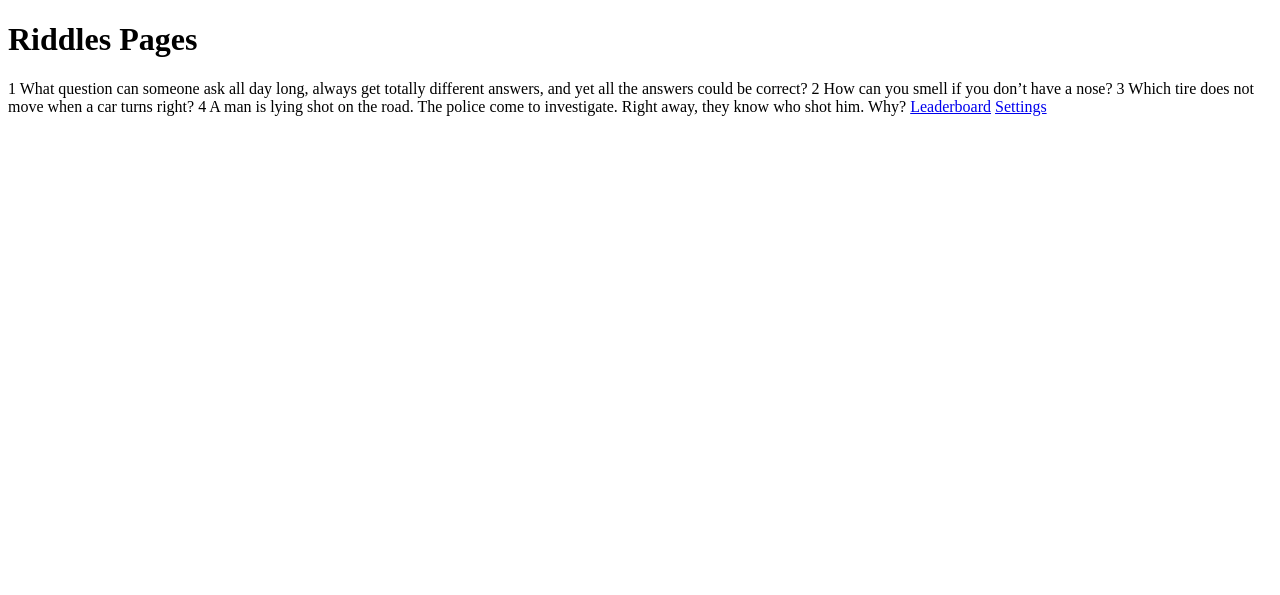
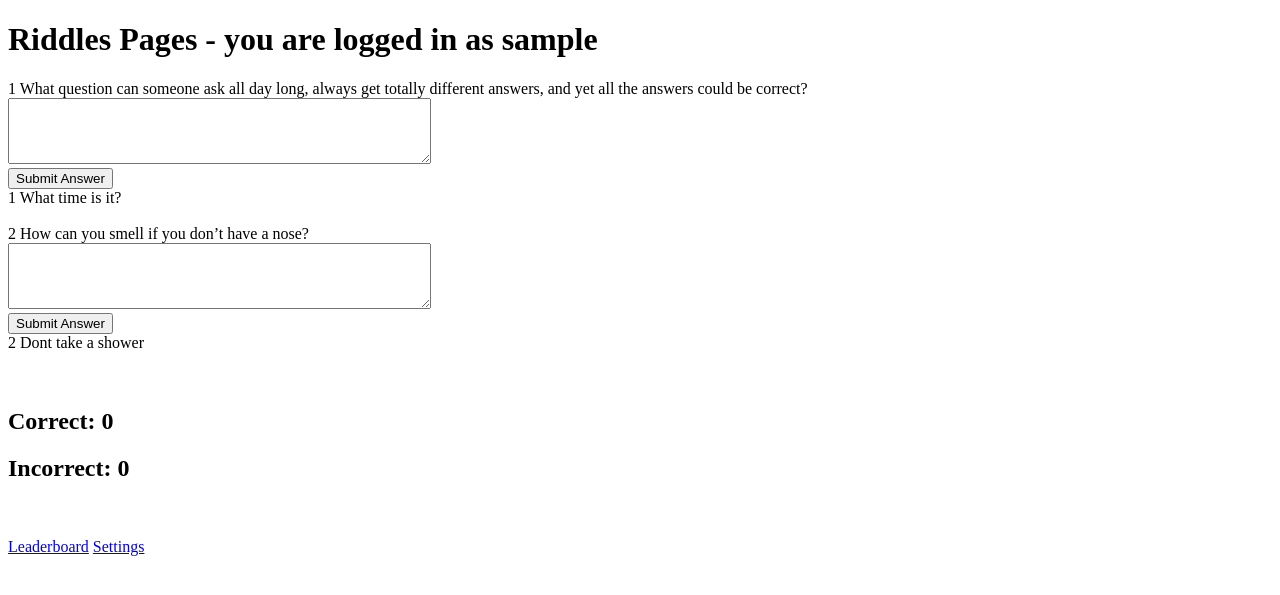
Before and after one commit to Code-Institute-Submissions/milstoneproject3-python, a Flask app: page /riddles in a window 1280 px wide. Shown: the top 595 px of the page. Run offline with Flask 2, Linux system fonts and the light colour scheme; the visitor is signed in with stand-in values (Sample User, id 1).

Commit message:
started getting answering ridders

```diff
--- a/data/riddles.json
+++ b/data/riddles.json
@@ -1,17 +1,7 @@
    [{
-           "riddle": "What question can someone ask all day long, always get totally different answers, and yet all the answers could be correct?",
-           "answer": "What time is it?"
-       },
-       {
-           "riddle": "How can you smell if you don’t have a nose?",
-           "answer": "Dont take a shower"
-       },
-       {
-           "riddle": "Which tire does not move when a car turns right?",
-           "answer": "The spare tire"
-       },
-       {
-           "riddle": "A man is lying shot on the road. The police come to investigate. Right away, they know who shot him. Why?",
-           "answer": "He is only shot, not dead"
-       }
-   ]
+       "riddle": "What question can someone ask all day long, always get totally different answers, and yet all the answers could be correct?",
+       "answer": "What time is it?"
+   }, {
+       "riddle": "How can you smell if you don’t have a nose?",
+       "answer": "Dont take a shower"
+   }]
--- a/run_app.py
+++ b/run_app.py
@@ -1,7 +1,7 @@
 import os
 import json
 import random
-from flask import Flask, render_template,request, session, url_for, redirect,jsonify
+from flask import Flask, render_template,request, session, url_for, redirect, flash
 
 app = Flask(__name__)
 app.secret_key = ("this is super secret")
@@ -11,20 +11,36 @@ app.secret_key = ("this is super secret")
 def index():
     if request.method =="POST":
         session["username"] = request.form["username"]
+        username=session["username"]
 
     if "username" in session:
-        return render_template("riddles.html",page_title="Riddles for" + session["username"].capitalize())
+        return redirect(url_for("riddles"))
+    else:
+        return render_template("index.html", page_title="Welcome to Riddles")
 
-    return render_template("index.html", page_title="Welcome to Riddles")
-
-@app.route("/riddles")
+@app.route("/riddles", methods = ["GET","POST"])
 # displayed riddle page with riddle data
 def riddles ():
     riddles_dict=[]
+    correct = 0
+    incorrect = 0
+
     #load data
     with open("data/riddles.json","r") as json_data:
         riddles_dict = json.load(json_data)
-    return render_template("riddles.html", page_title ="Here are your riddles", data = riddles_dict)
+
+    #checking for correct/incorrect answers
+    if request.method == "POST":
+        user_anwser = request.form["answer"]
+        if user_anwser == riddles_dict[request.form["index"]]["answer"]:
+            correct =+ 1
+            flash(user_anwser +" Right")
+        else:
+            incorrect =+ 1
+            flash(user_anwser +" Wrong")
+
+
+    return render_template("riddles.html", page_title ="Here are your riddles", data = riddles_dict, correct=correct, incorrect=incorrect, username=session["username"])
 
 @app.route("/leaderboard")
 # route to leaderboard
--- a/templates/riddles.html
+++ b/templates/riddles.html
@@ -1,16 +1,44 @@
 {% extends "base.html" %}
-
 {% block content %}
 
-    <h1>Riddles Pages</h1>
+<h1>Riddles Pages - you are logged in as {{ username }}</h1>
 
 {% for record in data %}
 
-{{ loop.index }} {{ record.riddle }}
-
+<div class="container riddle">
+    <div class="row">
+        {{ loop.index }} {{ record.riddle }}
+    </div>
+    <div class="row user-answer">
+        <form method="POST">
+            {% set index = [0] %}
+            <textarea cols="50" rows="4" name="answer", id="answer"></textarea>
+            <br>
+            <button>Submit Answer</button>
+        </form>
+    </div>
+    <div class="row answer-hide">
+        {{ loop.index }} {{ record.answer }}
+    </div>
+    <br>
+</div>
 
 {% endfor %}
 
+<br>
+<h2>Correct: {{ correct }}</h2>
+<h2>Incorrect: {{ incorrect }}</h2>
+<br>
+{% with messages = get_flashed_messages() %}
+  {% if messages %}
+    <ul class=flashes>
+    {% for message in messages %}
+      <li>{{ message }}</li>
+    {% endfor %}
+    </ul>
+  {% endif %}
+{% endwith %}
+<br>
+
 <a href="{{ url_for('leaderboard') }}">Leaderboard</a>
-<a href="{{ url_for('settings') }}">Settings</a>
-{% endblock %}
+<a href="{{ url_for('settings') }}">Settings</a> {% endblock %}
```
Also changed, not shown: unit_tests.py (added, +8 -0 lines).
